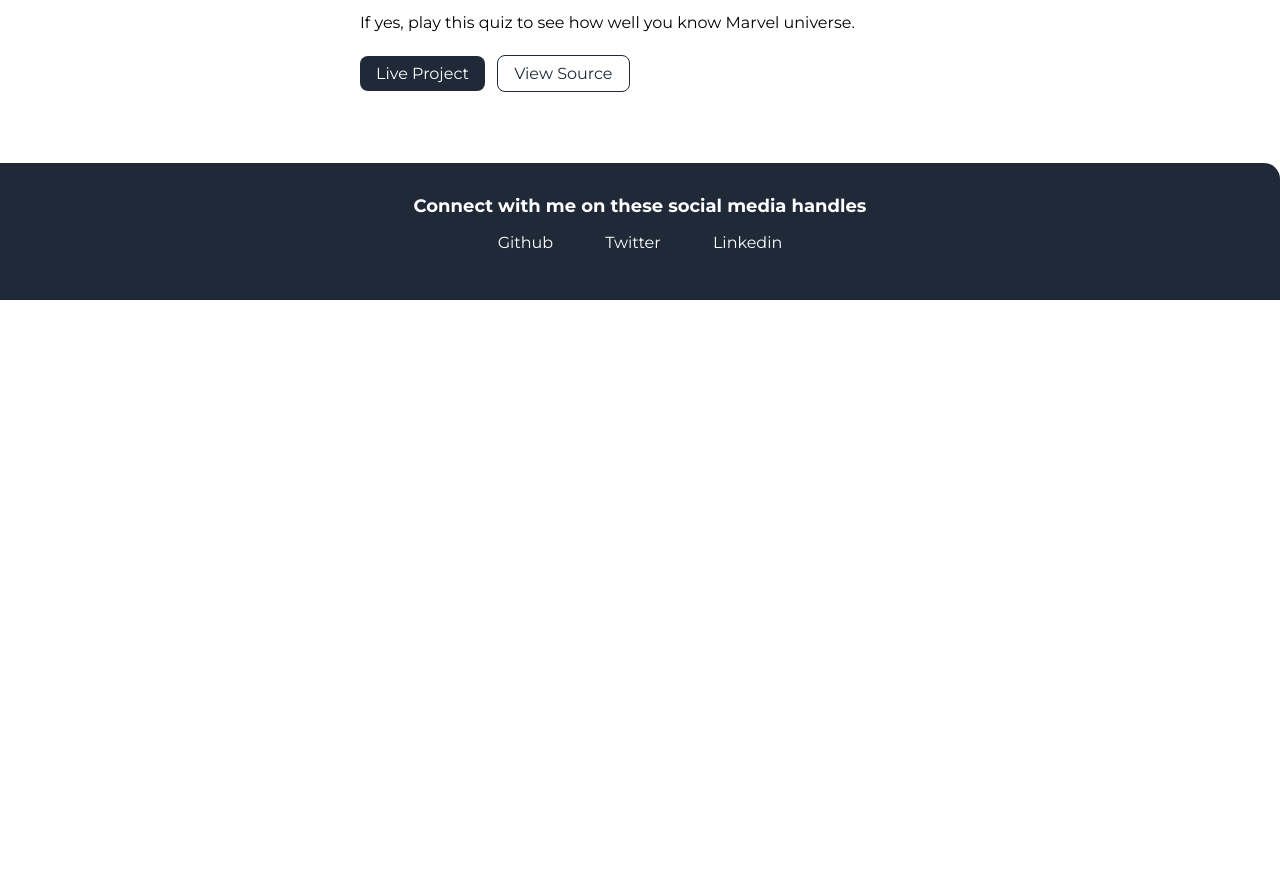
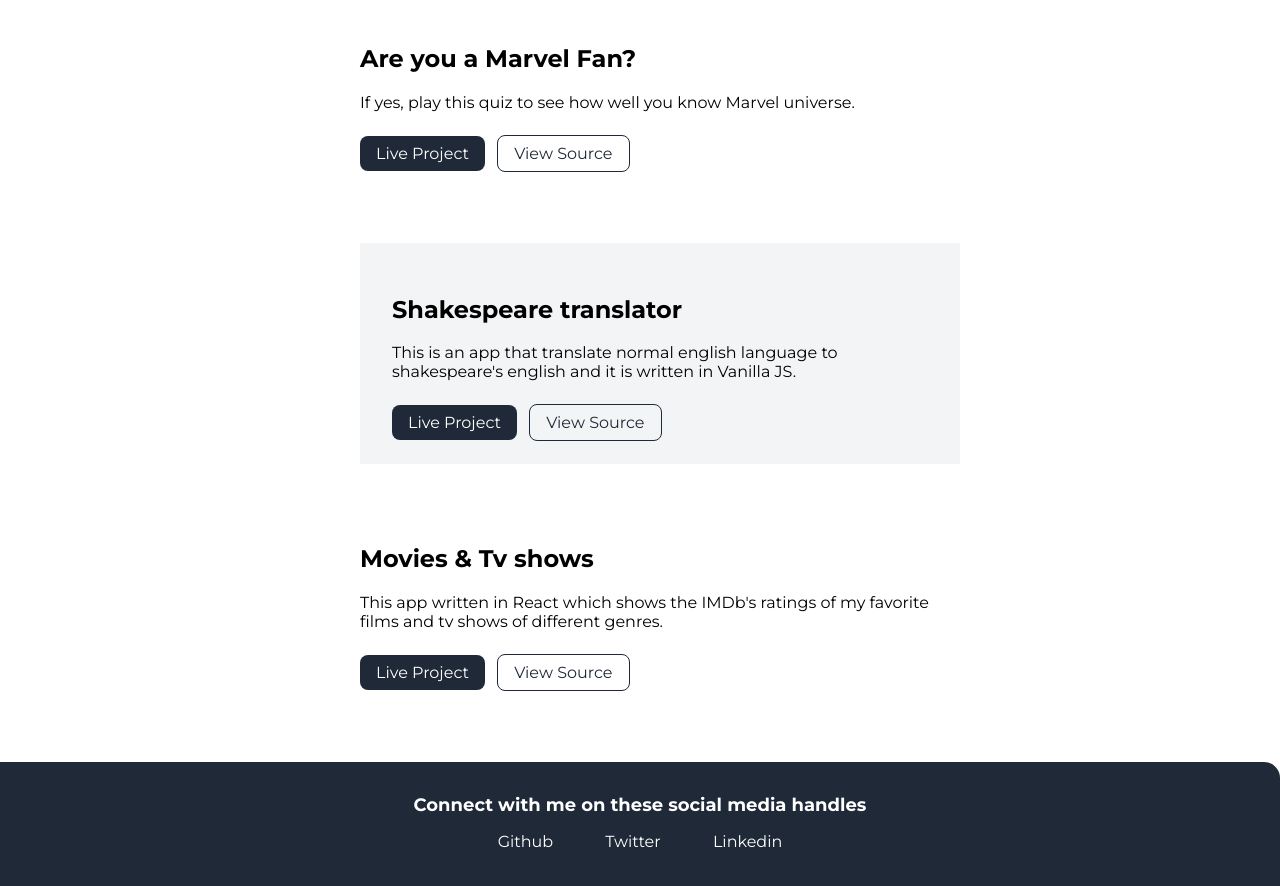
Before and after one commit to mdJawwad96/Jawwad-component-library, a plain HTML site: page projects.html in a window 1280 px wide. Shown: the part 540-1426 px from the top of the page. Before the commit the page ends 840 px from the top, so only its background shows below. Drawn offline with Linux system fonts and the light colour scheme.

Commit message:
docs: added another 2 projects

```diff
--- a/projects.html
+++ b/projects.html
@@ -30,7 +30,7 @@
 
     <ul class="list-non-bullet">
         <div class="container container-center">
-        <li class="list-margin">
+        <li class="list-margin section ow">
             <h2>How well do you know me quiz</h2>
             <p class= "padding-para">A CLI app built with <strong>NodeJS</strong>. You can send this to your friends and find out who really knows you</p>
 
@@ -46,6 +46,24 @@
             <a class="link link-primary btn" href="https://replit.com/@mdjawwad/Marvel-Quiz?embed=1&output=1">Live Project</a>
 
             <a class="link link-secondary" href="https://github.com/mdJawwad96/marvel-quiz">View Source</a>
+        </li>
+
+        <li class="list-margin section ow">
+            <h2>Shakespeare translator</h2>
+            <p class= "padding-para">This is an app that translate normal english language to shakespeare's english and it is written in Vanilla JS.</p>
+
+            <a class="link link-primary btn" href="https://shakespeares-translator.netlify.app/">Live Project</a>
+
+            <a class="link link-secondary" href="https://github.com/mdJawwad96/Shakespeare-translator">View Source</a>
+        </li>
+
+        <li class="list-margin">
+            <h2>Movies & Tv shows</h2>
+            <p class= "padding-para">This app written in React which shows the IMDb's ratings of my favorite films and tv shows of different genres.</p>
+
+            <a class="link link-primary btn" href="https://x9o28.csb.app/">Live Project</a>
+
+            <a class="link link-secondary" href="https://codesandbox.io/s/movies-x9o28">View Source</a>
         </li>
         </div>
 
```
